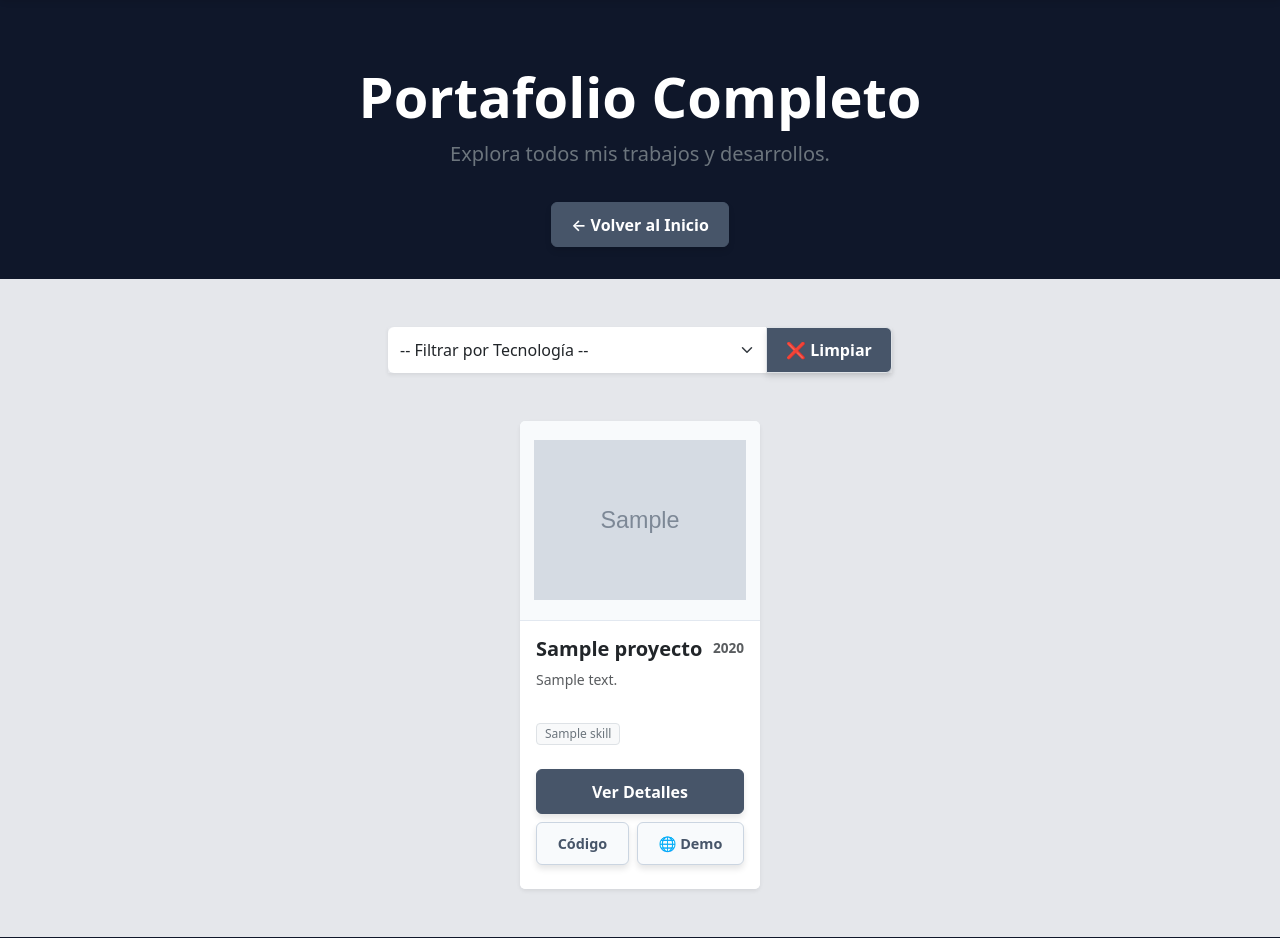
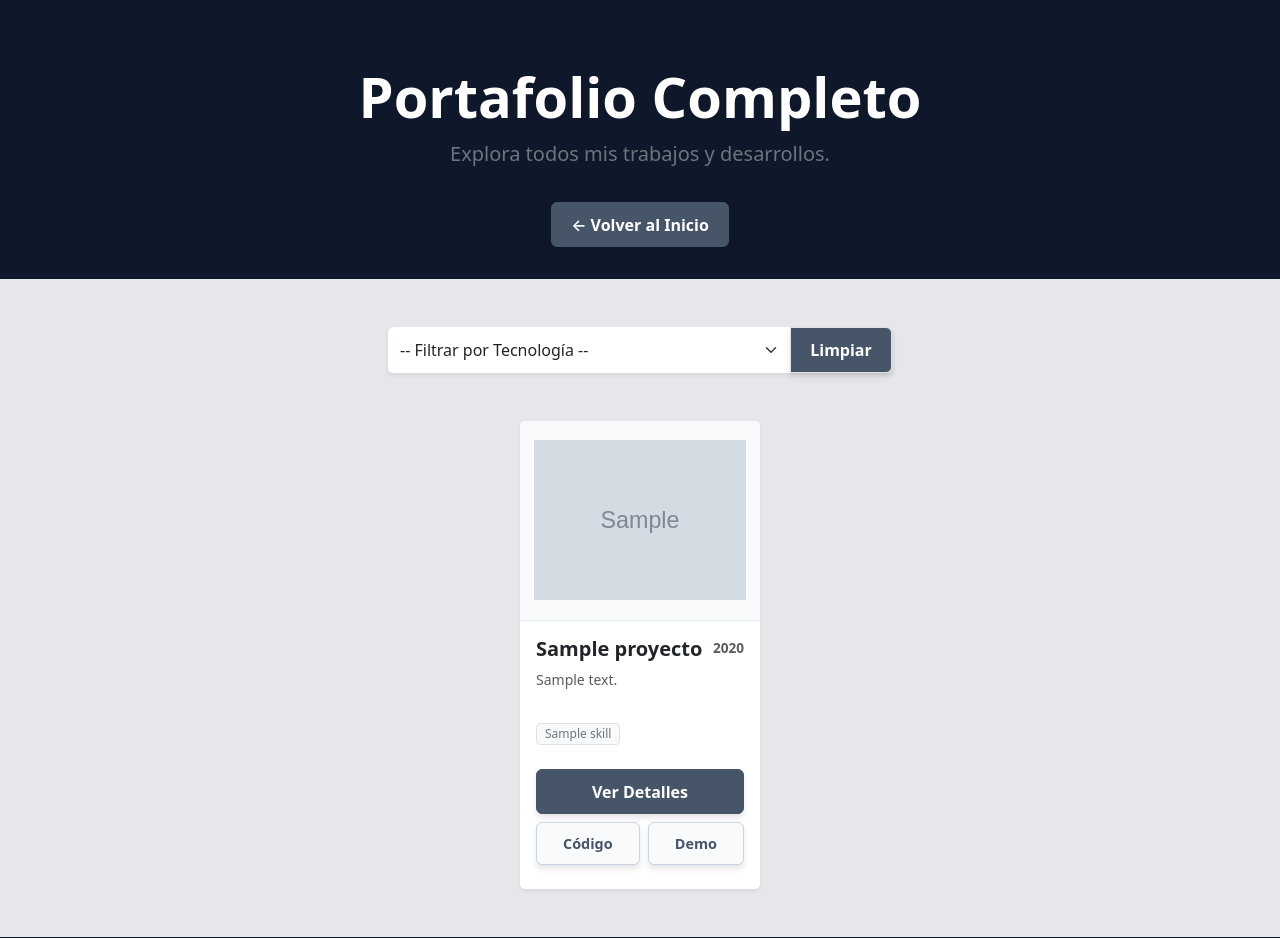
Before and after one commit to kJeriar/portafolio_profesional, a Django app: template book/templates/lista_proyectos.html in a window 1280 px wide. Shown: the part 91-1029 px from the top of the page. Run offline with Django 5.2, Linux system fonts and the light colour scheme; tables that the repository leaves empty hold one stand-in row (values such as "Sample post"); the template is opened without the code that fills it: values that come from a table or form of the project are taken from there, most other values are stand-ins (such as "Sample title", 1, 10 or a date in 2020); grey boxes marked "Sample" are stand-in pictures.

Commit message:
Fix: mostrar tecnologias en vista lista_proyectos cooreccion html

```diff
--- a/book/templates/lista_proyectos.html
+++ b/book/templates/lista_proyectos.html
@@ -34,7 +34,7 @@
                     </select>
 
                     {% if tecnologia_activa %}
-                    <a href="{% url 'lista_proyectos' %}" class="btn btn-outline-danger border">❌ Limpiar</a>
+                    <a href="{% url 'lista_proyectos' %}" class="btn btn-outline-danger border"> Limpiar</a>
                     {% endif %}
                 </div>
             </form>
@@ -96,13 +96,13 @@
                     <div class="d-flex gap-2">
                         {% if proyecto.link_repo %}
                             <a href="{{ proyecto.link_repo }}" target="_blank" class="btn btn-gris-claro flex-grow-1">
-                                </> Código
+                                Código
                             </a>
                         {% endif %}
 
                         {% if proyecto.link_demo %}
                             <a href="{{ proyecto.link_demo }}" target="_blank" class="btn btn-gris-claro flex-grow-1">
-                                🌐 Demo
+                                 Demo
                             </a>
                         {% endif %}
                     </div>
```
